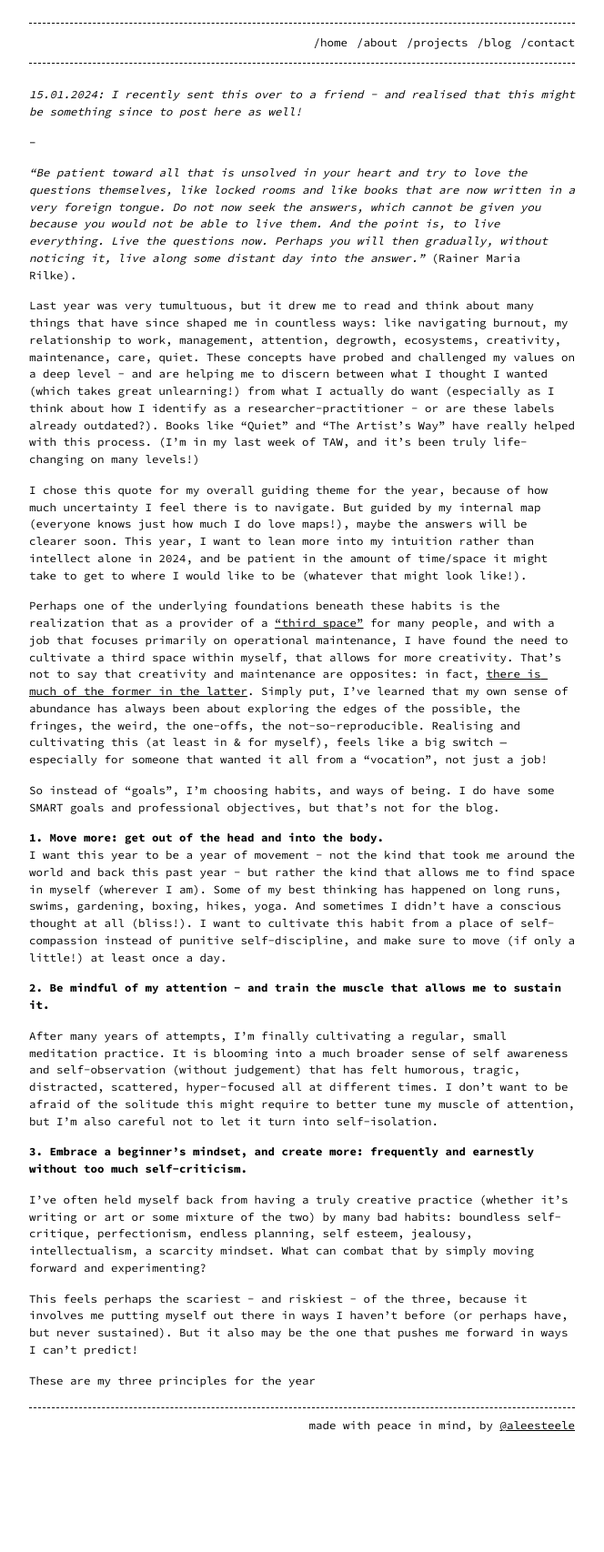
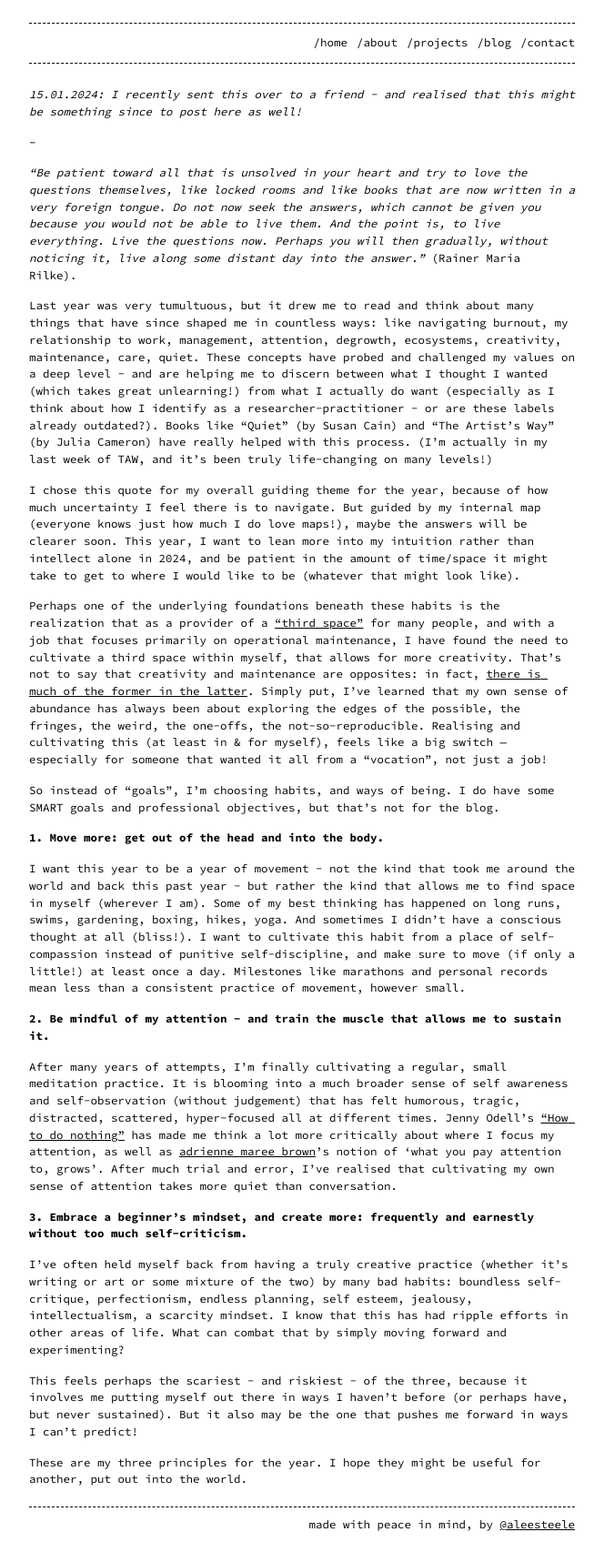
Before and after one commit to riggraz/no-style-please, a Jekyll site: the page built from _posts/2024-01-05-2024-principles.md, in a window 1280 px wide. Shown: the whole page at 91% size, without its empty margins (308-972 px from the left). Built offline with Jekyll 4.4.1, drawn with Linux system fonts in a browser that asks for light colours; before the commit the page ends 1597 px from its top, so only the background shows below that.

Commit message:
Update 2024-01-05-2024-principles.md

```diff
--- a/_posts/2024-01-05-2024-principles.md
+++ b/_posts/2024-01-05-2024-principles.md
@@ -11,25 +11,26 @@ _15.01.2024: I recently sent this over to a friend - and realised that this migh
 
 _“Be patient toward all that is unsolved in your heart and try to love the questions themselves, like locked rooms and like books that are now written in a very foreign tongue. Do not now seek the answers, which cannot be given you because you would not be able to live them. And the point is, to live everything. Live the questions now. Perhaps you will then gradually, without noticing it, live along some distant day into the answer.”_ (Rainer Maria Rilke).
 
-Last year was very tumultuous, but it drew me to read and think about many things that have since shaped me in countless ways: like navigating burnout, my relationship to work, management, attention, degrowth, ecosystems, creativity, maintenance, care, quiet. These concepts have probed and challenged my values on a deep level - and are helping me to discern between what I thought I wanted (which takes great unlearning!) from what I actually do want (especially as I think about how I identify as a researcher-practitioner - or are these labels already outdated?). Books like "Quiet" and "The Artist's Way" have really helped with this process. (I’m in my last week of TAW, and it’s been truly life-changing on many levels!)
+Last year was very tumultuous, but it drew me to read and think about many things that have since shaped me in countless ways: like navigating burnout, my relationship to work, management, attention, degrowth, ecosystems, creativity, maintenance, care, quiet. These concepts have probed and challenged my values on a deep level - and are helping me to discern between what I thought I wanted (which takes great unlearning!) from what I actually do want (especially as I think about how I identify as a researcher-practitioner - or are these labels already outdated?). Books like "Quiet" (by Susan Cain) and "The Artist's Way" (by Julia Cameron) have really helped with this process. (I’m actually in my last week of TAW, and it’s been truly life-changing on many levels!)
 
-I chose this quote for my overall guiding theme for the year, because of how much uncertainty I feel there is to navigate. But guided by my internal map (everyone knows just how much I do love maps!), maybe the answers will be clearer soon. This year, I want to lean more into my intuition rather than intellect alone in 2024, and be patient in the amount of time/space it might take to get to where I would like to be (whatever that might look like!).
+I chose this quote for my overall guiding theme for the year, because of how much uncertainty I feel there is to navigate. But guided by my internal map (everyone knows just how much I do love maps!), maybe the answers will be clearer soon. This year, I want to lean more into my intuition rather than intellect alone in 2024, and be patient in the amount of time/space it might take to get to where I would like to be (whatever that might look like).
 
 Perhaps one of the underlying foundations beneath these habits is the realization that as a provider of a [“third space”](https://syllabusproject.org/third-places/) for many people, and with a job that focuses primarily on operational maintenance, I have found the need to cultivate a third space within myself, that allows for more creativity. That's not to say that creativity and maintenance are opposites: in fact, [there is much of the former in the latter](https://themaintainers.org/wp-content/uploads/2021/05/Information-Maintenance-as-a-Practice-of-Care.pdf). Simply put, I've learned that my own sense of abundance has always been about exploring the edges of the possible, the fringes, the weird, the one-offs, the not-so-reproducible. Realising and cultivating this (at least in & for myself), feels like a big switch — especially for someone that wanted it all from a “vocation”, not just a job!
 
 So instead of “goals”, I’m choosing habits, and ways of being. I do have some SMART goals and professional objectives, but that’s not for the blog.
 
 **1. Move more: get out of the head and into the body.**
-I want this year to be a year of movement - not the kind that took me around the world and back this past year - but rather the kind that allows me to find space in myself (wherever I am). Some of my best thinking has happened on long runs, swims, gardening, boxing, hikes, yoga. And sometimes I didn’t have a conscious thought at all (bliss!). I want to cultivate this habit from a place of self-compassion instead of punitive self-discipline, and make sure to move (if only a little!) at least once a day.
+
+I want this year to be a year of movement - not the kind that took me around the world and back this past year - but rather the kind that allows me to find space in myself (wherever I am). Some of my best thinking has happened on long runs, swims, gardening, boxing, hikes, yoga. And sometimes I didn’t have a conscious thought at all (bliss!). I want to cultivate this habit from a place of self-compassion instead of punitive self-discipline, and make sure to move (if only a little!) at least once a day. Milestones like marathons and personal records mean less than a consistent practice of movement, however small.
 
 **2. Be mindful of my attention - and train the muscle that allows me to sustain it.**
 
-After many years of attempts, I’m finally cultivating a regular, small meditation practice. It is blooming into a much broader sense of self awareness and self-observation (without judgement) that has felt humorous, tragic, distracted, scattered, hyper-focused all at different times. I don’t want to be afraid of the solitude this might require to better tune my muscle of attention, but I’m also careful not to let it turn into self-isolation.
+After many years of attempts, I’m finally cultivating a regular, small meditation practice. It is blooming into a much broader sense of self awareness and self-observation (without judgement) that has felt humorous, tragic, distracted, scattered, hyper-focused all at different times. Jenny Odell's ["How to do nothing"](https://thecreativeindependent.com/people/jenny-odell-on-taking-the-time-you-need-to-notice-think-and-grow/) has made me think a lot more critically about where I focus my attention, as well as [adrienne maree brown](https://adriennemareebrown.net/2018/01/01/attention-liberation-a-commitment-a-year-of-practice/)'s notion of 'what you pay attention to, grows'. After much trial and error, I've realised that cultivating my own sense of attention takes more quiet than conversation.
 
 **3. Embrace a beginner’s mindset, and create more: frequently and earnestly without too much self-criticism.**
 
-I’ve often held myself back from having a truly creative practice (whether it’s writing or art or some mixture of the two) by many bad habits: boundless self-critique, perfectionism, endless planning, self esteem, jealousy, intellectualism, a scarcity mindset. What can combat that by simply moving forward and experimenting?
+I’ve often held myself back from having a truly creative practice (whether it’s writing or art or some mixture of the two) by many bad habits: boundless self-critique, perfectionism, endless planning, self esteem, jealousy, intellectualism, a scarcity mindset. I know that this has had ripple efforts in other areas of life. What can combat that by simply moving forward and experimenting?
 
 This feels perhaps the scariest - and riskiest - of the three, because it involves me putting myself out there in ways I haven’t before (or perhaps have, but never sustained). But it also may be the one that pushes me forward in ways I can’t predict!
 
-These are my three principles for the year
+These are my three principles for the year. I hope they might be useful for another, put out into the world.
```
